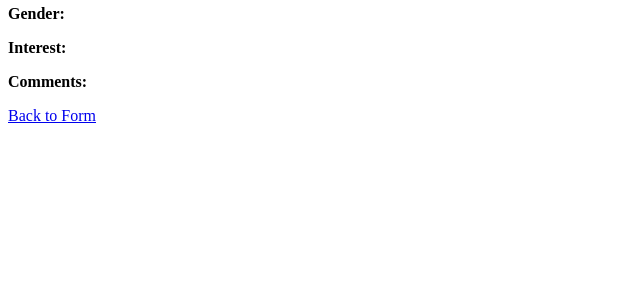
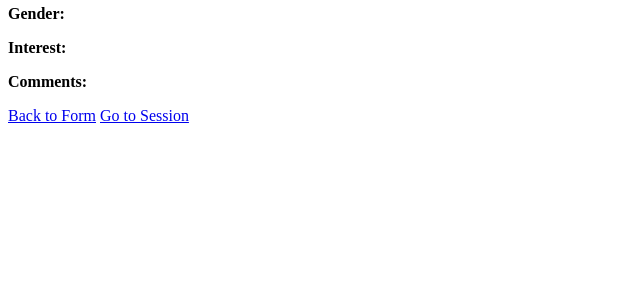
Before and after one commit to oven-ttta/php_lab, a PHP site: page /welcome.php in a window 1280 px wide. Shown: the part 164-464 px from the top of the page, without its empty margins (0-640 px from the left). Run offline with PHP 8.4, Linux system fonts and the light colour scheme.

Commit message:
feat: Add navigation links between session, welcome, and cookie pages.

```diff
--- a/session.php
+++ b/session.php
@@ -26,6 +26,7 @@ if(isset($_GET['reset']) && $_GET['reset'] === 'views') {
 
     <a href="Session.php">Refresh Page</a> |
     <a href="Form.php">Back to Form</a> |
+    <a href="Cookie.php">Go to Cookie</a> |
     <a href="?reset=views">Reset Views</a>
 </body>
 </html>
--- a/welcome.php
+++ b/welcome.php
@@ -25,5 +25,6 @@ $_SESSION['comments'] = $_POST['comments'] ?? '';
     <p><b>Comments:</b> <?php echo $_SESSION['comments']; ?></p>
 
     <a href="Form.php">Back to Form</a>
+    <a href="Session.php">Go to Session</a>
 </body>
 </html>
```
